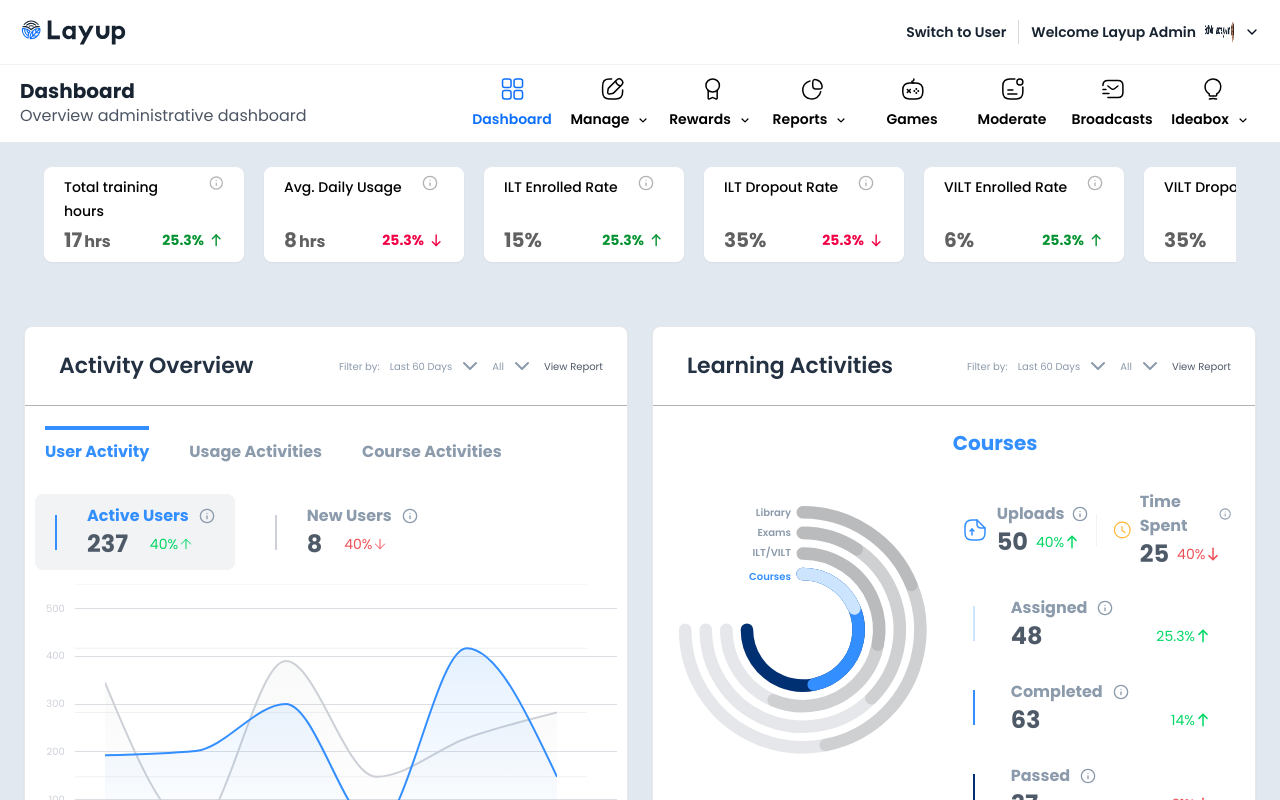
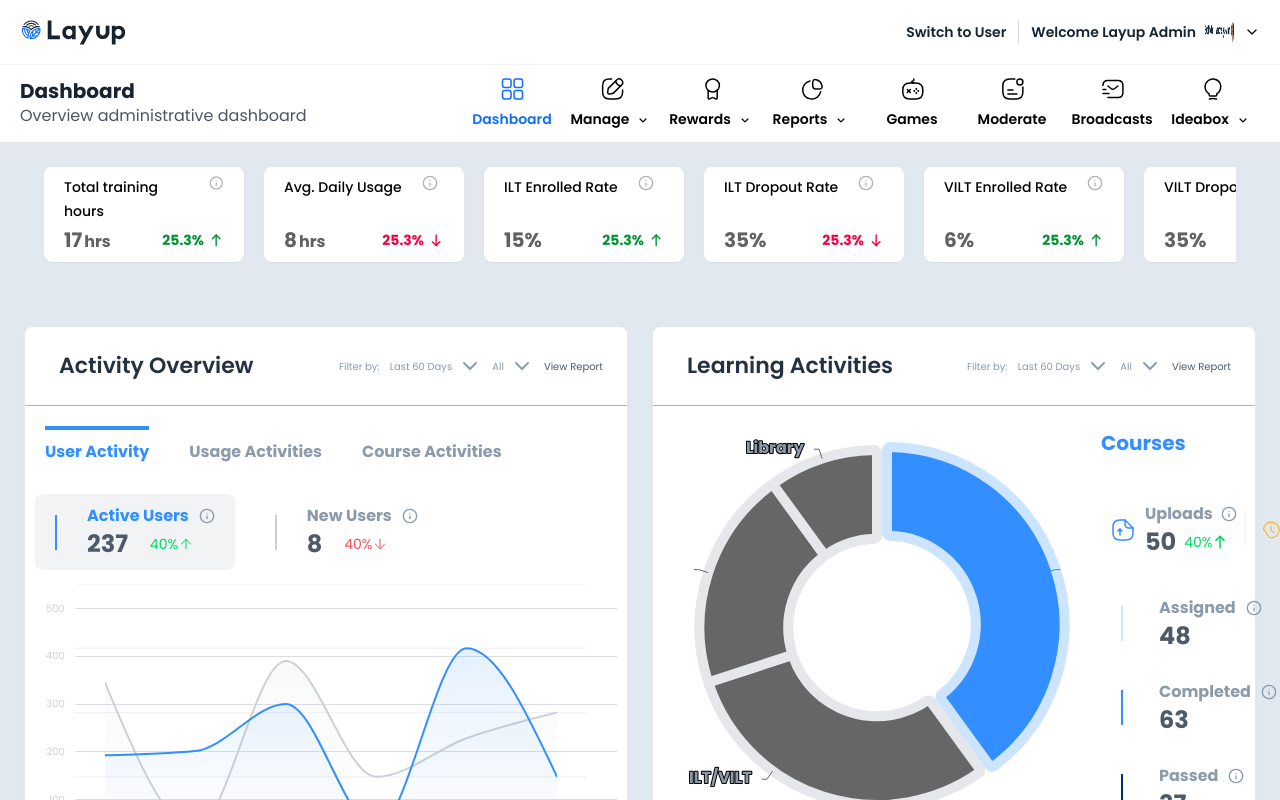
Before and after one commit to Dinnerli/dashboardprototype, a React (Vite) app: page / in a window 1280 px wide. Shown: the top 800 px of the page. Built offline with nearby package versions, Linux system fonts and the light colour scheme.

Commit message:
Integrate chart with Highcharts
Integrate the provided chart code with the existing Highcharts graph.

```diff
--- a/src/components/dashboard/HighchartsCard.tsx
+++ b/src/components/dashboard/HighchartsCard.tsx
@@ -2,7 +2,7 @@
 import { Card, CardContent, CardHeader, CardTitle } from "@/components/ui/card";
 import Highcharts from 'highcharts';
 import HighchartsReact from 'highcharts-react-official';
-import { useEffect, useState } from "react";
+import { useEffect, useState, useRef } from "react";
 
 interface HighchartsCardProps {
   title?: string;
@@ -11,6 +11,9 @@ interface HighchartsCardProps {
 const HighchartsCard = ({
   title = "Performance Metrics"
 }: HighchartsCardProps) => {
+  const [animate, setAnimate] = useState(false);
+  const chartRef = useRef<HighchartsReact.RefObject>(null);
+
   const [chartOptions, setChartOptions] = useState<Highcharts.Options>({
     title: {
       text: 'Monthly Performance',
@@ -30,12 +33,12 @@ const HighchartsCard = ({
     series: [{
       type: 'spline',
       name: 'Course Completion',
-      data: [43, 52, 57, 69, 72, 75, 80, 65, 60, 63, 68, 76],
+      data: [0, 0, 0, 0, 0, 0, 0, 0, 0, 0, 0, 0], // Start with zero values
       color: '#338FFF'
     }, {
       type: 'spline',
       name: 'Engagement',
-      data: [30, 35, 40, 55, 59, 68, 62, 50, 45, 60, 65, 70],
+      data: [0, 0, 0, 0, 0, 0, 0, 0, 0, 0, 0, 0], // Start with zero values
       color: '#00D764'
     }],
     credits: {
@@ -45,8 +48,38 @@ const HighchartsCard = ({
       itemStyle: {
         fontFamily: 'Poppins'
       }
+    },
+    plotOptions: {
+      series: {
+        animation: {
+          duration: 1500
+        }
+      }
     }
   });
+
+  useEffect(() => {
+    // Animate chart data after component mounts
+    const timer = setTimeout(() => {
+      setAnimate(true);
+      setChartOptions({
+        ...chartOptions,
+        series: [{
+          type: 'spline',
+          name: 'Course Completion',
+          data: [43, 52, 57, 69, 72, 75, 80, 65, 60, 63, 68, 76],
+          color: '#338FFF'
+        }, {
+          type: 'spline',
+          name: 'Engagement',
+          data: [30, 35, 40, 55, 59, 68, 62, 50, 45, 60, 65, 70],
+          color: '#00D764'
+        }]
+      });
+    }, 500);
+
+    return () => clearTimeout(timer);
+  }, []);
 
   return (
     <Card className="w-[455px] h-[555px] shadow-sm animate-slide-in-up font-poppins" style={{ animationDelay: '0.4s' }}>
@@ -62,6 +95,7 @@ const HighchartsCard = ({
         <HighchartsReact
           highcharts={Highcharts}
           options={chartOptions}
+          ref={chartRef}
         />
       </CardContent>
     </Card>
--- a/src/components/dashboard/LearningActivitiesCard.tsx
+++ b/src/components/dashboard/LearningActivitiesCard.tsx
@@ -1,7 +1,121 @@
+
 import { Card } from "@/components/ui/card";
 import { ChevronDown, Info } from "lucide-react";
+import { useEffect, useState, useRef } from "react";
+import Highcharts from 'highcharts';
+import HighchartsReact from 'highcharts-react-official';
 
 const LearningActivitiesCard = () => {
+  const [animate, setAnimate] = useState(false);
+  const chartRef = useRef<HighchartsReact.RefObject>(null);
+
+  // Chart options for the circular activity chart
+  const chartOptions: Highcharts.Options = {
+    chart: {
+      type: 'pie',
+      backgroundColor: 'transparent',
+      height: 400,
+      width: 400,
+      animation: {
+        duration: 1000
+      }
+    },
+    credits: {
+      enabled: false
+    },
+    title: {
+      text: ''
+    },
+    plotOptions: {
+      pie: {
+        borderWidth: 10,
+        borderColor: 'transparent',
+        innerSize: '50%',
+        size: '100%',
+        dataLabels: {
+          enabled: true,
+          formatter: function() {
+            return this.point.name;
+          },
+          style: {
+            color: '#8C9BAC',
+            fontWeight: 'bold',
+            fontSize: '16px',
+            fontFamily: 'Poppins'
+          },
+          distance: 10
+        },
+        states: {
+          hover: {
+            enabled: true,
+            brightness: 0.1
+          }
+        },
+        animation: {
+          duration: 1500
+        }
+      },
+      series: {
+        animation: {
+          duration: 1500
+        }
+      }
+    },
+    series: [{
+      type: 'pie',
+      name: 'Learning Activities',
+      data: [
+        {
+          name: 'Courses',
+          y: 40,
+          color: '#338FFF',
+          borderColor: '#CDE4FF',
+          borderWidth: 10,
+          sliced: true,
+          selected: true
+        },
+        {
+          name: 'ILT/VILT',
+          y: 30,
+          color: '#666',
+          borderColor: '#E5E7EA',
+          borderWidth: 10,
+          sliced: false
+        },
+        {
+          name: 'Exams',
+          y: 20,
+          color: '#666',
+          borderColor: '#E5E7EA',
+          borderWidth: 10,
+          sliced: false
+        },
+        {
+          name: 'Library',
+          y: 10,
+          color: '#666',
+          borderColor: '#E5E7EA',
+          borderWidth: 10,
+          sliced: false
+        }
+      ]
+    }]
+  };
+
+  useEffect(() => {
+    // Animate the chart when component mounts
+    const timer = setTimeout(() => {
+      setAnimate(true);
+
+      // Redraw the chart to trigger animation
+      if (chartRef.current && chartRef.current.chart) {
+        chartRef.current.chart.redraw();
+      }
+    }, 500);
+
+    return () => clearTimeout(timer);
+  }, []);
+
   return (
     <Card className="w-full mt-6 animate-slide-in-up" style={{ animationDelay: '0.3s' }}>
       <div className="w-full">
@@ -34,26 +148,14 @@ const LearningActivitiesCard = () => {
 
         {/* Content */}
         <div className="flex flex-col lg:flex-row p-6 gap-6">
-          {/* Chart */}
+          {/* Chart - replaced static SVG with Highcharts */}
           <div className="flex-1 flex justify-center items-center">
-            <svg width="400" height="400" viewBox="0 0 400 401" fill="none" xmlns="http://www.w3.org/2000/svg" className="max-w-full h-auto">
-              <path d="M199.882 13.2917C236.927 13.2917 273.141 24.2659 303.943 44.8266C334.745 65.3872 358.752 94.6109 372.928 128.802C387.105 162.993 390.814 200.616 383.587 236.913C376.36 273.21 358.521 306.551 332.326 332.72C306.131 358.888 272.757 376.71 236.423 383.929C200.09 391.149 162.429 387.444 128.204 373.281C93.9788 359.119 64.726 335.136 44.1448 304.364C23.5637 273.593 12.5785 237.416 12.5786 200.408" stroke="#E5E7EA" strokeWidth="20" strokeLinecap="round"></path>
-              <path d="M199.882 13.2917C236.928 13.2917 273.141 24.266 303.943 44.8266C334.745 65.3872 358.752 94.6109 372.928 128.802C387.105 162.993 390.814 200.616 383.587 236.913C376.36 273.21 358.521 306.551 332.326 332.72C306.131 358.889 272.757 376.71 236.423 383.93" stroke="black" strokeOpacity="0.1" strokeWidth="20" strokeLinecap="round"></path>
-              <path d="M199.882 13.2917C236.928 13.2917 273.141 24.266 303.943 44.8266C334.745 65.3872 358.752 94.6109 372.928 128.802" stroke="black" strokeOpacity="0.1" strokeWidth="20" strokeLinecap="round"></path>
-              <text fill="#8C9BAC" xmlSpace="preserve" style={{ whiteSpace: "pre" }} fontFamily="Poppins" fontSize="16" fontWeight="600" letterSpacing="0em"><tspan x="125.023" y="18.6">Library</tspan></text>
-              <path d="M199.882 46.0371C230.444 46.0371 260.32 55.0908 285.732 72.0534C311.144 89.0159 330.95 113.125 342.645 141.333C354.341 169.541 357.401 200.58 351.439 230.525C345.476 260.47 330.759 287.976 309.148 309.565C287.537 331.154 260.004 345.857 230.028 351.813C200.053 357.77 168.983 354.713 140.748 343.028C112.512 331.344 88.3782 311.558 71.3988 286.172C54.4193 260.786 45.3566 230.94 45.3567 200.408" stroke="#E5E7EA" strokeWidth="20" strokeLinecap="round"></path>
-              <path d="M199.882 46.0371C230.444 46.0371 260.32 55.0908 285.732 72.0534C311.143 89.0159 330.949 113.125 342.645 141.333C354.341 169.541 357.401 200.58 351.438 230.525C345.476 260.47 330.759 287.976 309.148 309.565" stroke="black" strokeOpacity="0.1" strokeWidth="20" strokeLinecap="round"></path>
-              <path d="M199.882 46.0371C230.444 46.0371 260.32 55.0908 285.732 72.0534" stroke="black" strokeOpacity="0.1" strokeWidth="20" strokeLinecap="round"></path>
-              <text fill="#8C9BAC" xmlSpace="preserve" style={{ whiteSpace: "pre" }} fontFamily="Poppins" fontSize="16" fontWeight="600" letterSpacing="0em"><tspan x="127.648" y="51.1">Exams</tspan></text>
-              <path d="M199.881 78.7825C223.961 78.7825 247.499 85.9157 267.521 99.2801C287.542 112.645 303.147 131.64 312.361 153.864C321.576 176.088 323.987 200.543 319.289 224.136C314.592 247.729 302.996 269.401 285.97 286.411C268.943 303.42 247.25 315.004 223.633 319.697C200.016 324.39 175.537 321.981 153.291 312.776C131.044 303.57 112.03 287.981 98.652 267.98C85.2743 247.978 78.134 224.463 78.134 200.408" stroke="#E5E7EA" strokeWidth="20" strokeLinecap="round"></path>
-              <path d="M199.881 78.7825C223.96 78.7825 247.499 85.9157 267.52 99.2801C287.541 112.645 303.146 131.64 312.361 153.864C321.575 176.088 323.986 200.543 319.289 224.136C314.591 247.729 302.996 269.401 285.969 286.411C268.942 303.42 247.249 315.004 223.632 319.697C200.016 324.39 175.536 321.981 153.29 312.776" stroke="black" strokeOpacity="0.1" strokeWidth="20" strokeLinecap="round"></path>
-              <path d="M199.882 78.7825C223.961 78.7825 247.5 85.9157 267.521 99.2801C287.542 112.645 303.147 131.64 312.362 153.864C321.576 176.088 323.987 200.543 319.29 224.136" stroke="black" strokeOpacity="0.1" strokeWidth="20" strokeLinecap="round"></path>
-              <text fill="#8C9BAC" xmlSpace="preserve" style={{ whiteSpace: "pre" }} fontFamily="Poppins" fontSize="16" fontWeight="600" letterSpacing="0em"><tspan x="119.913" y="83.6">ILT/VILT</tspan></text>
-              <path d="M199.883 111.528C217.48 111.528 234.681 116.741 249.312 126.507C263.943 136.273 275.346 150.154 282.08 166.395C288.814 182.636 290.576 200.507 287.143 217.748C283.71 234.989 275.236 250.826 262.794 263.256C250.351 275.686 234.498 284.151 217.24 287.581C199.982 291.01 182.093 289.25 165.836 282.523C149.579 275.796 135.684 264.404 125.908 249.787C116.132 235.171 110.914 217.987 110.914 200.408" stroke="#003072" strokeWidth="20" strokeLinecap="round"></path>
-              <path d="M199.883 111.528C217.48 111.528 234.681 116.741 249.312 126.507C263.943 136.273 275.346 150.154 282.08 166.395C288.814 182.636 290.576 200.507 287.143 217.748C283.71 234.989 275.237 250.826 262.794 263.256C250.352 275.686 234.499 284.151 217.24 287.581" stroke="#338FFF" strokeWidth="20" strokeLinecap="round"></path>
-              <path d="M199.883 111.528C217.48 111.528 234.681 116.741 249.312 126.507C263.943 136.273 275.346 150.154 282.08 166.395" stroke="#CDE4FF" strokeWidth="20" strokeLinecap="round"></path>
-              <text fill="#338FFF" xmlSpace="preserve" style={{ whiteSpace: "pre" }} fontFamily="Poppins" fontSize="16" fontWeight="600" letterSpacing="0em"><tspan x="114.288" y="121.1">Courses</tspan></text>
-            </svg>
+            <HighchartsReact
+              highcharts={Highcharts}
+              options={chartOptions}
+              ref={chartRef}
+              containerProps={{ className: 'w-full h-full' }}
+            />
           </div>
 
           {/* Stats */}
@@ -95,7 +197,7 @@ const LearningActivitiesCard = () => {
 
                 <div className="flex items-center">
                   <svg width="44" height="44" viewBox="0 0 44 44" fill="none" xmlns="http://www.w3.org/2000/svg">
-                    <path d="M32 22C32 27.52 27.52 32 22 32C16.48 32 12 27.52 12 22C12 16.48 16.48 12 22 12C27.52 12 32 16.48 32 22Z" stroke="#FDB533" strokeWidth="1.5" strokeLinecap="round" strokeLinejoin="round"></path>
+                    <path d="M32 22C32 27.52 27.52 32 22 32C16.48 32 12 16.48 12 22C12 16.48 16.48 12 22 12C27.52 12 32 16.48 32 22Z" stroke="#FDB533" strokeWidth="1.5" strokeLinecap="round" strokeLinejoin="round"></path>
                     <path d="M25.71 25.18L22.61 23.33C22.07 23.01 21.63 22.24 21.63 21.61V17.51" stroke="#FDB533" strokeWidth="1.5" strokeLinecap="round" strokeLinejoin="round"></path>
                   </svg>
 
```
